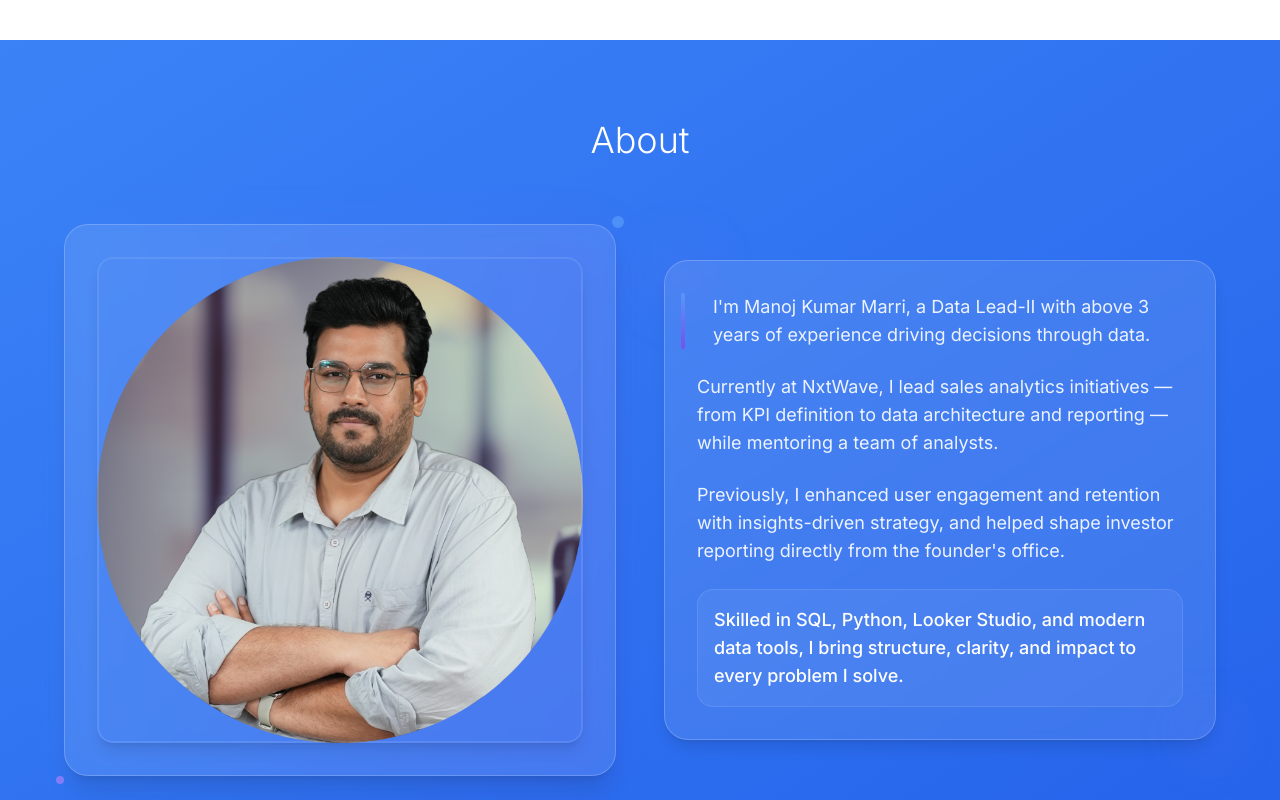
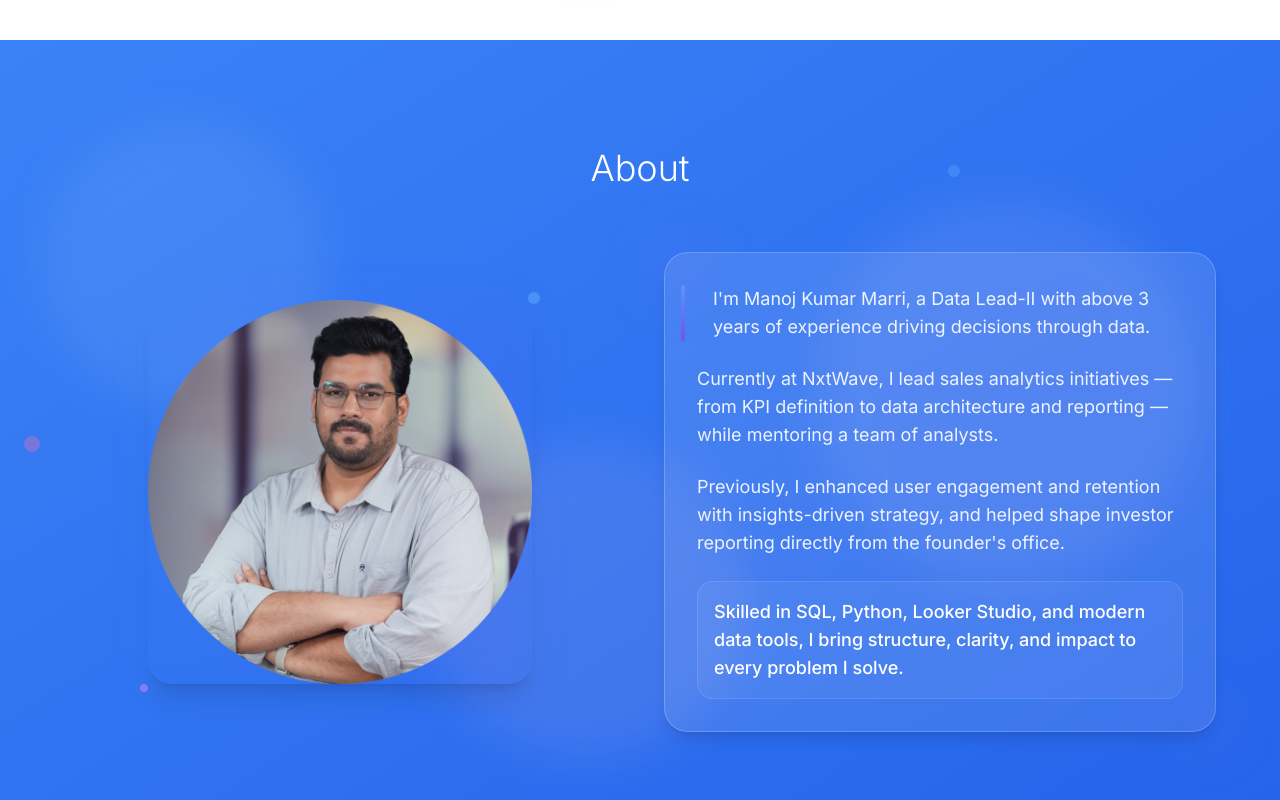
Before and after one commit to marri26/manoj-marri-portfolio-site, a React (Vite) app: page / in a window 1280 px wide. Shown: the part 760-1560 px from the top of the page. Built offline with nearby package versions, Linux system fonts and the light colour scheme.

Commit message:
Refactor: Remove image container in About section
Removed the image container in the About section and integrated the image directly into the section with subtle background animations.

```diff
--- a/src/components/AboutSection.tsx
+++ b/src/components/AboutSection.tsx
@@ -1,35 +1,36 @@
 
 const AboutSection = () => {
   return (
-    <section className="min-h-screen flex items-center px-6 py-20" id="about">
-      <div className="max-w-6xl mx-auto w-full">
+    <section className="min-h-screen flex items-center px-6 py-20 relative overflow-hidden" id="about">
+      {/* Subtle Background Animation */}
+      <div className="absolute inset-0 opacity-20">
+        <div className="absolute top-20 left-10 w-72 h-72 bg-blue-200 rounded-full mix-blend-multiply filter blur-xl animate-pulse"></div>
+        <div className="absolute top-40 right-20 w-96 h-96 bg-purple-200 rounded-full mix-blend-multiply filter blur-xl animate-pulse" style={{ animationDelay: '2s' }}></div>
+        <div className="absolute bottom-20 left-1/3 w-80 h-80 bg-pink-200 rounded-full mix-blend-multiply filter blur-xl animate-pulse" style={{ animationDelay: '4s' }}></div>
+      </div>
+
+      {/* Floating Elements */}
+      <div className="absolute top-32 right-1/4 w-3 h-3 bg-blue-400 rounded-full animate-bounce opacity-40" style={{ animationDelay: '1s' }}></div>
+      <div className="absolute bottom-1/3 left-1/4 w-2 h-2 bg-purple-400 rounded-full animate-bounce opacity-30" style={{ animationDelay: '3s' }}></div>
+      <div className="absolute top-1/2 right-1/6 w-4 h-4 bg-pink-400 rounded-full animate-bounce opacity-35" style={{ animationDelay: '5s' }}></div>
+
+      <div className="max-w-6xl mx-auto w-full relative z-10">
         <div className="text-center mb-16">
           <h2 className="text-4xl font-light text-white animate-on-scroll">About</h2>
         </div>
 
         <div className="grid grid-cols-1 lg:grid-cols-2 gap-12 items-center">
           {/* Photo Container */}
-          <div className="animate-on-scroll">
+          <div className="animate-on-scroll flex justify-center">
             <div className="relative group">
+              <img
+                src="/lovable-uploads/fc16c2da-cca4-4812-934f-acae35a542b2.png"
+                alt="Manoj Kumar Marri"
+                className="w-80 h-80 md:w-96 md:h-96 object-cover rounded-3xl shadow-xl hover:shadow-2xl transition-all duration-700 hover:scale-105"
+              />
+
               {/* Subtle glow effect */}
-              <div className="absolute inset-0 bg-gradient-to-r from-blue-400/20 to-purple-600/20 rounded-3xl blur-xl opacity-40 group-hover:opacity-70 transition-opacity duration-700"></div>
-
-              {/* Main photo container */}
-              <div className="relative bg-white/10 backdrop-blur-sm rounded-3xl p-8 shadow-xl border border-white/20 hover:bg-white/15 transition-all duration-500 hover:shadow-2xl">
-                <div className="relative overflow-hidden rounded-2xl shadow-lg group-hover:shadow-xl transition-all duration-500">
-                  <img
-                    src="/lovable-uploads/fc16c2da-cca4-4812-934f-acae35a542b2.png"
-                    alt="Manoj Kumar Marri"
-                    className="w-full h-auto object-cover transition-all duration-700 hover:scale-105"
-                  />
-
-                  {/* Overlay on hover */}
-                  <div className="absolute inset-0 bg-gradient-to-t from-blue-500/10 to-transparent opacity-0 group-hover:opacity-100 transition-opacity duration-500"></div>
-
-                  {/* Subtle border enhancement */}
-                  <div className="absolute inset-0 border-2 border-white/10 rounded-2xl group-hover:border-white/30 transition-colors duration-500"></div>
-                </div>
-              </div>
+              <div className="absolute inset-0 bg-gradient-to-r from-blue-400/10 to-purple-600/10 rounded-3xl blur-xl opacity-50 group-hover:opacity-80 transition-opacity duration-700"></div>
 
               {/* Corner accent elements */}
               <div className="absolute -top-2 -right-2 w-3 h-3 bg-blue-400 rounded-full opacity-60 group-hover:opacity-100 transition-opacity duration-500 animate-pulse"></div>
```
